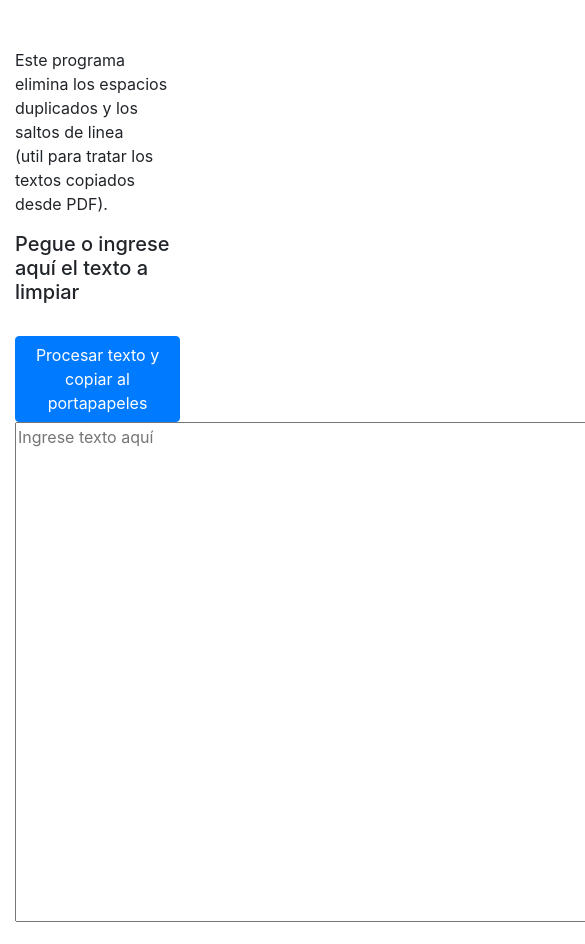
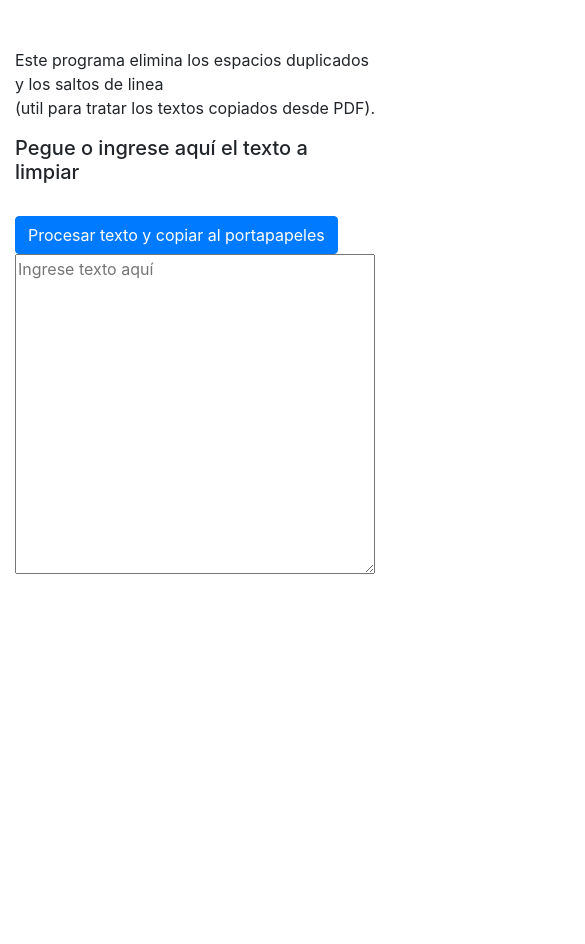
Before and after one commit to axusmark/textcleaner, an Angular app: page / in a window 390 px wide. Shown: the top 944 px of the page, 585 px wide, since content can reach past the window. After the commit the page ends 844 px from the top, so only its background shows below. Built offline with nearby package versions, Linux system fonts and the light colour scheme.

Commit message:
responsive simple

```diff
--- a/src/app/app.component.html
+++ b/src/app/app.component.html
@@ -1 +1,2 @@
+
 <router-outlet></router-outlet>
--- a/src/app/limpiador-espacios/limpiador-espacios.component.html
+++ b/src/app/limpiador-espacios/limpiador-espacios.component.html
@@ -5,7 +5,7 @@
     <div class="row">
 
 
-      <div class="col-6 col-md-6">
+      <div class="col-sm">
         <p>
           Este programa elimina los espacios duplicados y los saltos de linea <br>(util para tratar los textos copiados desde PDF).
         </p>
@@ -16,8 +16,7 @@
                   class="btn btn-primary">Procesar texto y copiar al portapapeles
           </button>
           <br>
-          <textarea #userinput placeholder="Ingrese texto aquí"
-                    style="height: 500px!important;width: 600px;"></textarea>
+          <textarea #userinput placeholder="Ingrese texto aquí" style="width: 100%; height: 20em"></textarea>
         </div>
 
       </div>
```
